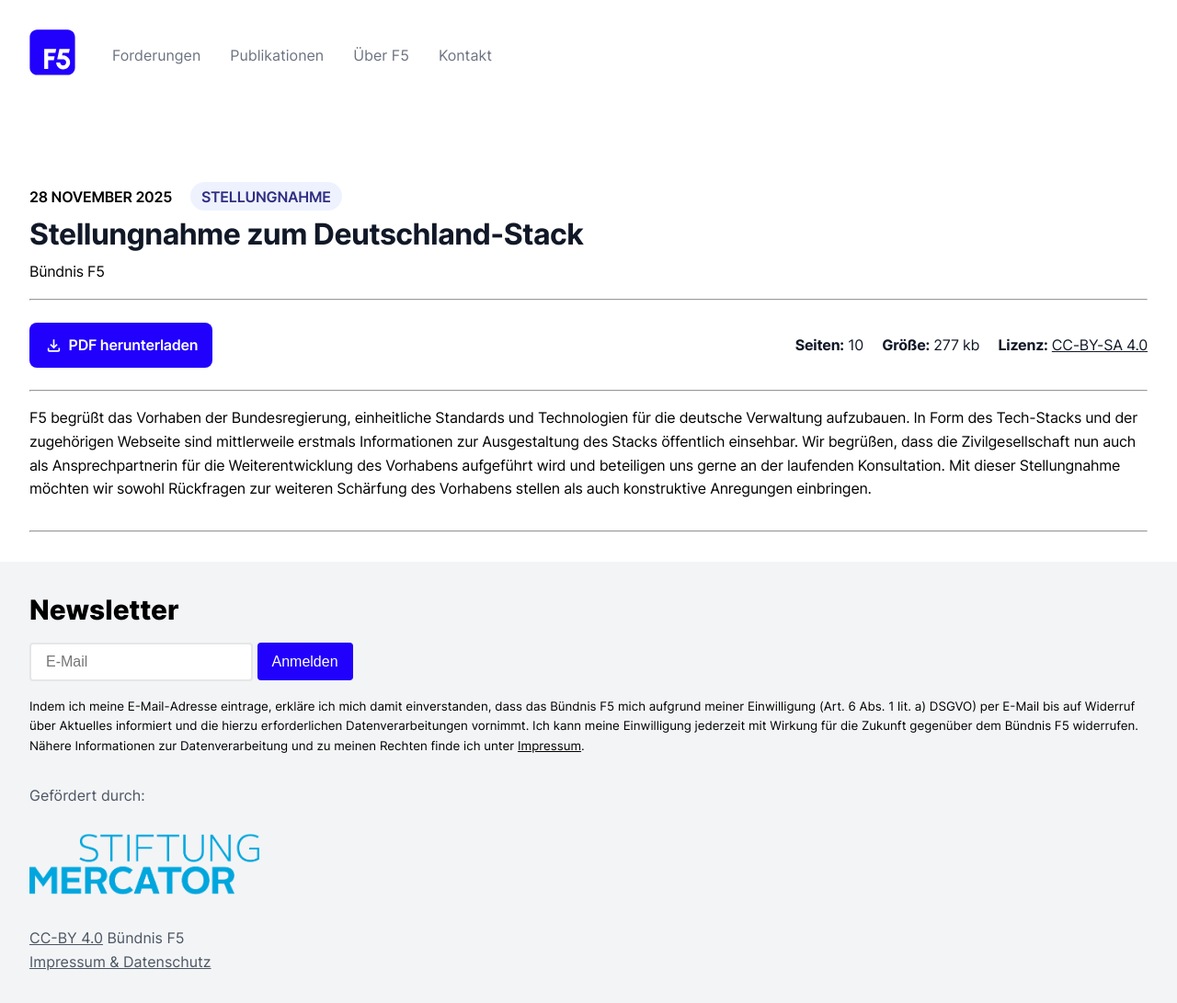
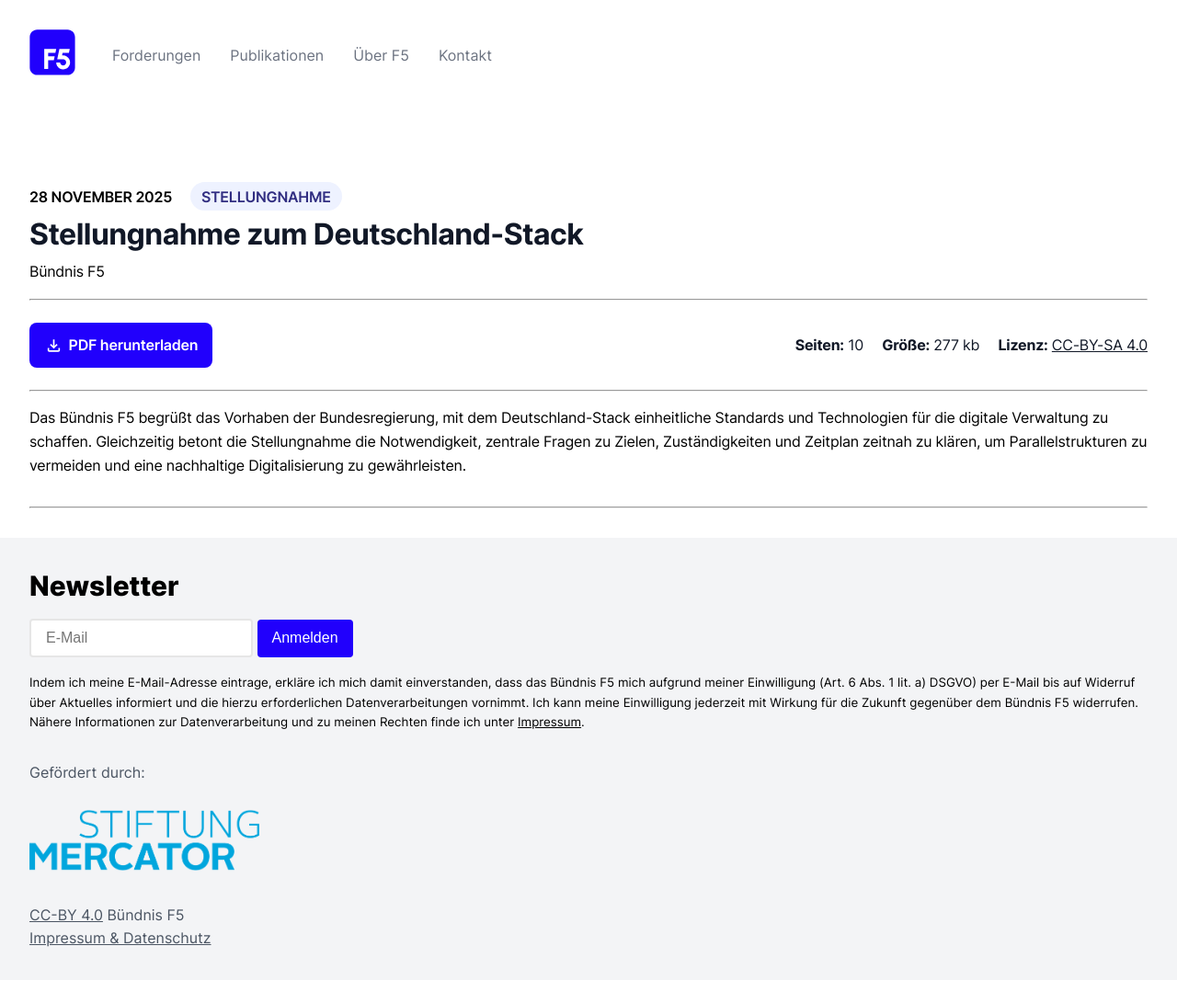
Before and after one commit to okfde/buendnis-f5, a Jekyll site: the page built from _publikationen/251128_Stellungnahme_D-Stack_F5.md, in a window 1280 px wide. Shown: the whole page at 92% size. Built offline with Jekyll 4.4.1, drawn with Linux system fonts in a browser that asks for light colours; after the commit the page ends 1066 px from its top, so only the background shows below that.

Commit message:
Update 251128_Stellungnahme_D-Stack_F5.md

```diff
--- a/_publikationen/251128_Stellungnahme_D-Stack_F5.md
+++ b/_publikationen/251128_Stellungnahme_D-Stack_F5.md
@@ -18,11 +18,4 @@
     url: https://creativecommons.org/licenses/by-sa/4.0/
 ---
 
-F5 begrüßt das Vorhaben der Bundesregierung, einheitliche Standards und
-Technologien für die deutsche Verwaltung aufzubauen. In Form des Tech-Stacks und
-der zugehörigen Webseite sind mittlerweile erstmals Informationen zur Ausgestaltung
-des Stacks öffentlich einsehbar. Wir begrüßen, dass die Zivilgesellschaft nun auch als
-Ansprechpartnerin für die Weiterentwicklung des Vorhabens aufgeführt wird und
-beteiligen uns gerne an der laufenden Konsultation. Mit dieser Stellungnahme möchten
-wir sowohl Rückfragen zur weiteren Schärfung des Vorhabens stellen als auch
-konstruktive Anregungen einbringen.
+Das Bündnis F5 begrüßt das Vorhaben der Bundesregierung, mit dem Deutschland-Stack einheitliche Standards und Technologien für die digitale Verwaltung zu schaffen. Gleichzeitig betont die Stellungnahme die Notwendigkeit, zentrale Fragen zu Zielen, Zuständigkeiten und Zeitplan zeitnah zu klären, um Parallelstrukturen zu vermeiden und eine nachhaltige Digitalisierung zu gewährleisten.
```
